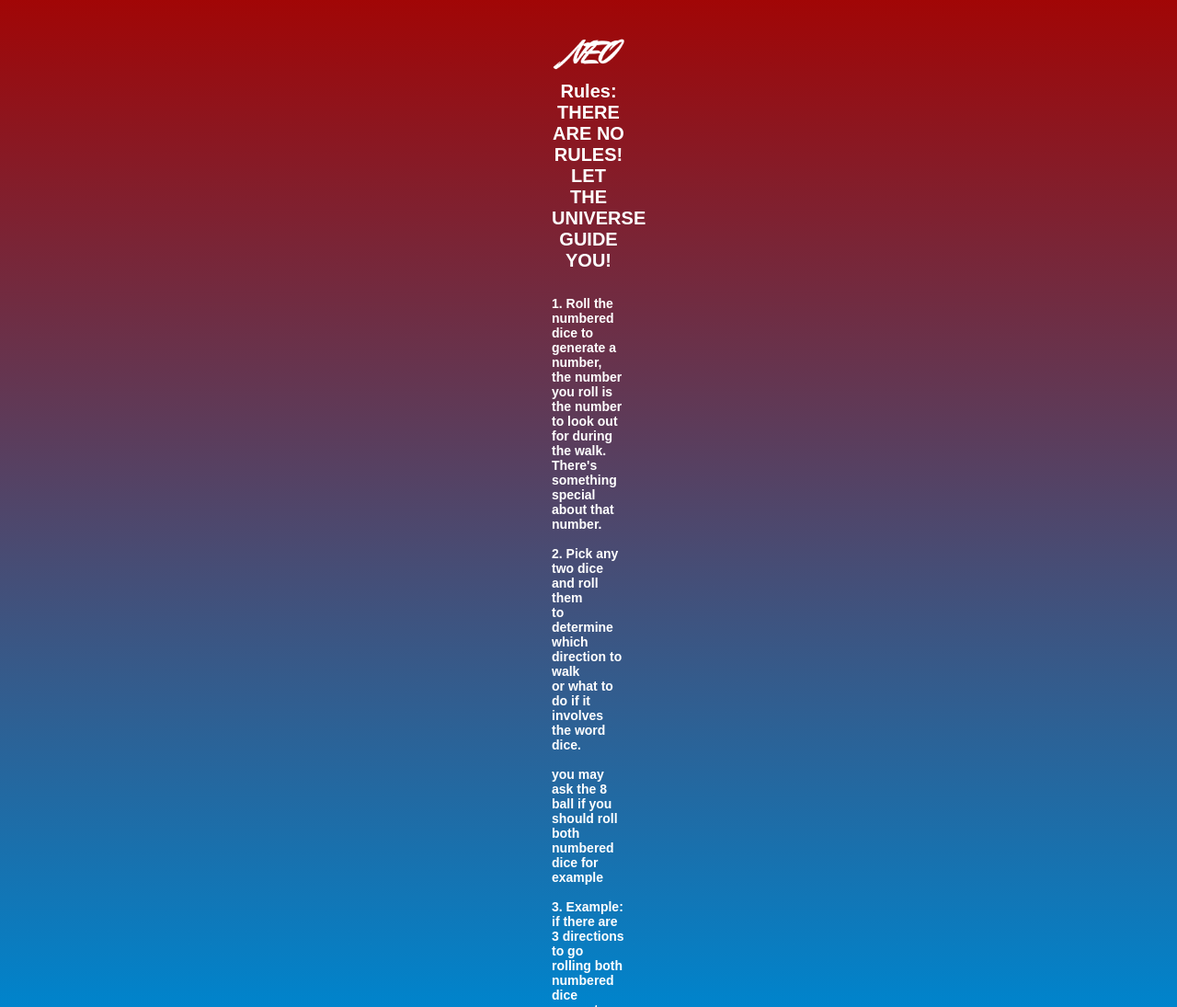
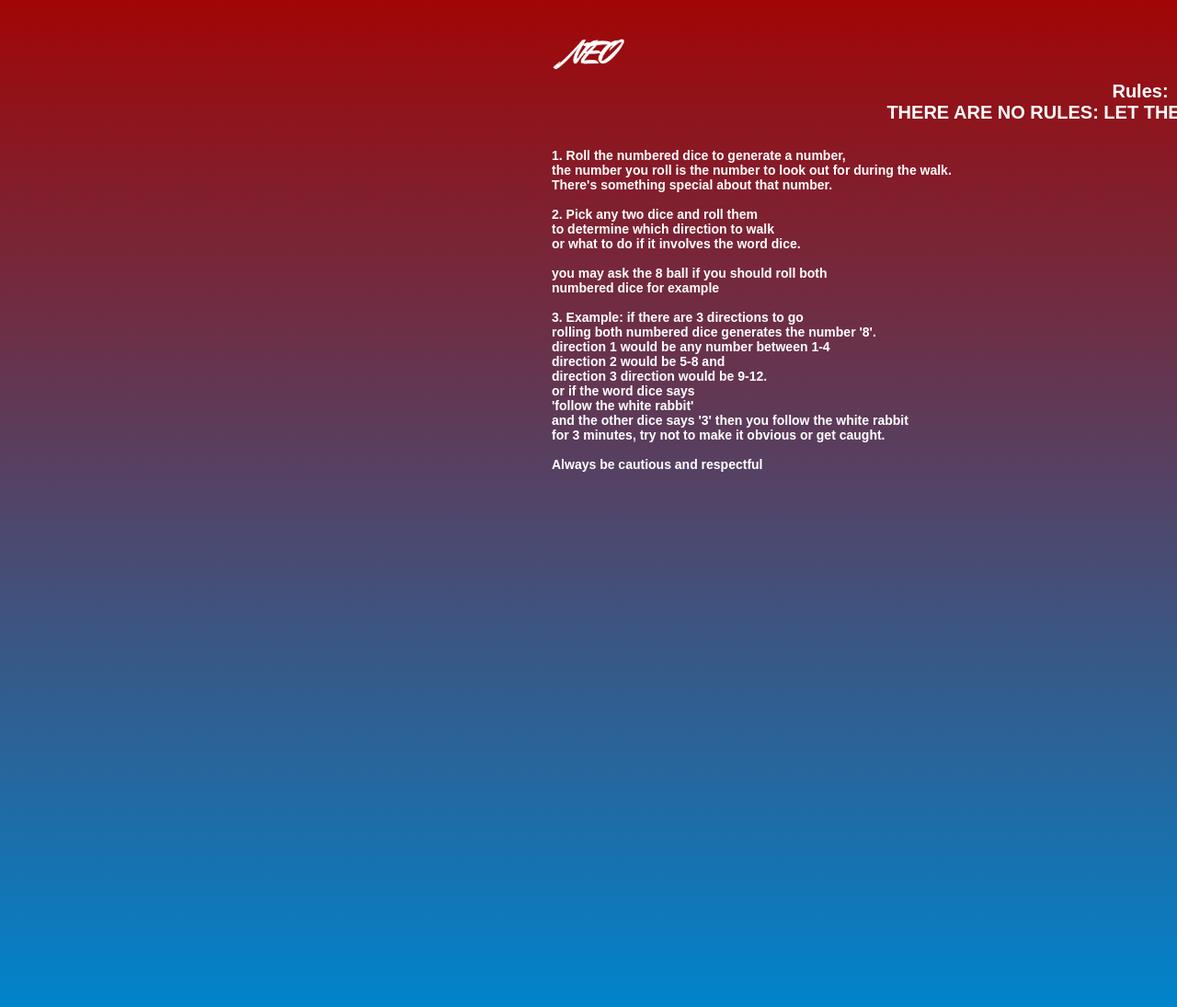
Before and after one commit to Exsandoval/Exsandoval.github.io, a PHP site: page /directions.html in a window 1280 px wide. Shown: the whole page at 92% size. Run offline with PHP 8.4, Linux system fonts and the light colour scheme.

Commit message:
update.css

```diff
--- a/app.css
+++ b/app.css
@@ -8,7 +8,10 @@
  * production code, beware of the browser
  * prefixes.
  */
-
+.dir-container{
+  width:100vw;
+  height:100vh;
+}
 body
 {
   margin: 0;
--- a/directions.html
+++ b/directions.html
@@ -45,12 +45,11 @@
     </ul>
   </div>
 </nav>
+<div class="dir-container">
    <h4>Rules:
           <br>
-           THERE ARE NO RULES!
-           <br>
+           THERE ARE NO RULES:
            LET THE UNIVERSE GUIDE YOU!
-          <br>
         </h4>
 
       <p>
@@ -79,6 +78,7 @@
       </p>
     </div>
     </div>
+  </div>
 
 </body>
 
```
Also changed, not shown: index.html (+0 -32 lines).
